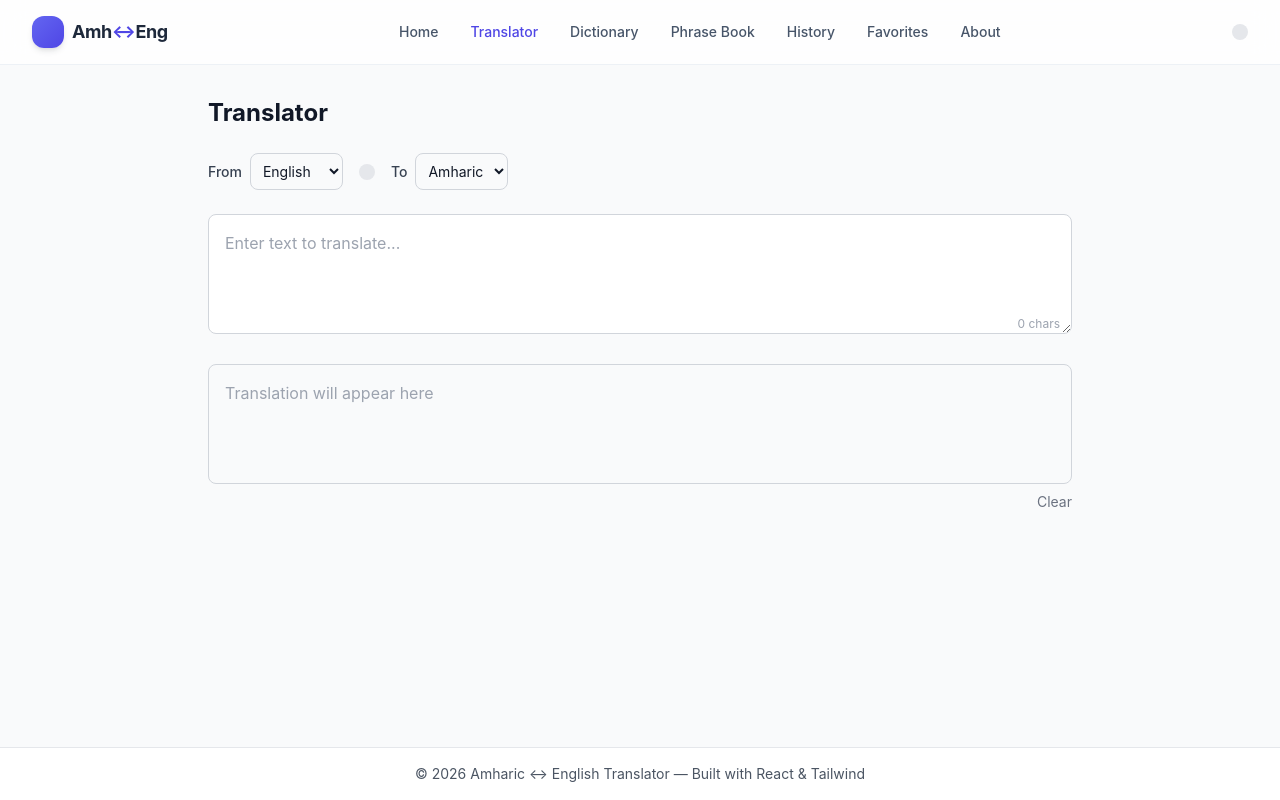
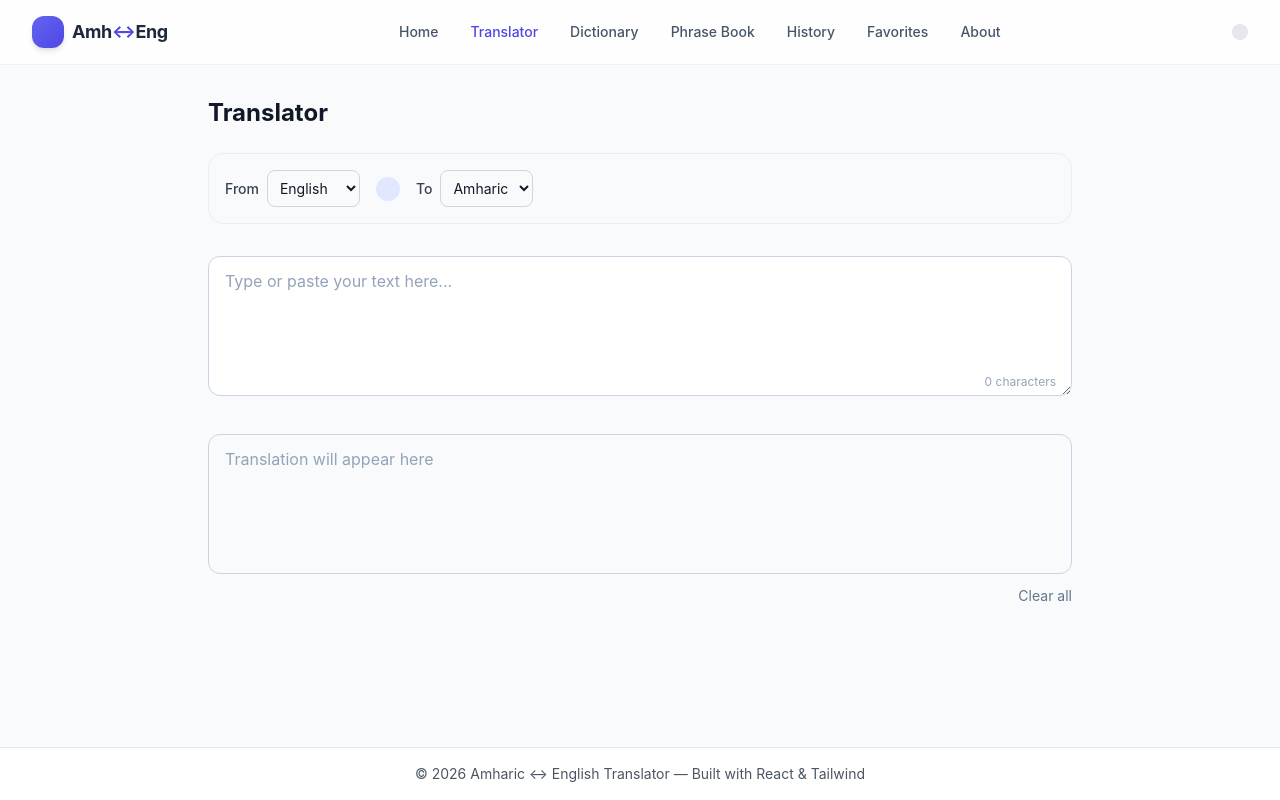
Before and after one commit to TadesseAsrie/Amharic-English-Translator-System, a React (Vite) app in the folder A-E-tran/: page /translator in a window 1280 px wide. Built offline with nearby package versions, Linux system fonts and the light colour scheme.

Commit message:
update translator form

```diff
--- a/A-E-tran/src/components/TranslatorForm.jsx
+++ b/A-E-tran/src/components/TranslatorForm.jsx
@@ -27,23 +27,17 @@ const TranslatorForm = () => {
     setCharCount(sourceText.length);
   }, [sourceText]);
 
-  // Debounce translation
   useEffect(() => {
     const timer = setTimeout(() => {
-      if (sourceText.trim()) {
-        translate(sourceText);
-      } else {
-        // Clear translated text if source empty
-        // (handled inside performTranslation)
-      }
-    }, 600);
+      if (sourceText.trim()) translate(sourceText);
+    }, 500);
     return () => clearTimeout(timer);
   }, [sourceText, sourceLang, targetLang]);
 
   const handleCopy = async () => {
     if (translatedText) {
       await copyToClipboard(translatedText);
-      // Could trigger a toast notification here
+      // Optionally trigger a toast
     }
   };
 
@@ -66,9 +60,9 @@ const TranslatorForm = () => {
   };
 
   return (
-    <div className="space-y-6">
-      {/* Language selection & swap */}
-      <div className="flex flex-wrap items-center gap-4">
+    <div className="space-y-8">
+      {/* Language row */}
+      <div className="flex flex-wrap items-center gap-4 bg-slate-50/50 dark:bg-slate-800/30 p-4 rounded-2xl border border-slate-200/60 dark:border-slate-700/60">
         <LanguageSelector
           value={sourceLang}
           onChange={setSourceLang}
@@ -80,7 +74,7 @@ const TranslatorForm = () => {
         />
         <button
           onClick={swapLanguages}
-          className="p-2 rounded-full bg-gray-200 dark:bg-gray-700 hover:bg-gray-300 dark:hover:bg-gray-600 transition"
+          className="p-3 rounded-full bg-indigo-100 dark:bg-indigo-900/30 text-indigo-600 dark:text-indigo-400 hover:bg-indigo-200 dark:hover:bg-indigo-800/40 transition-colors"
         >
           <i className="fas fa-arrows-alt-h"></i>
         </button>
@@ -95,59 +89,61 @@ const TranslatorForm = () => {
         />
       </div>
 
-      {/* Input area */}
+      {/* Input */}
       <div>
         <div className="relative">
           <textarea
             value={sourceText}
             onChange={(e) => setSourceText(e.target.value)}
-            placeholder="Enter text to translate..."
-            className="w-full min-h-[120px] p-4 border border-gray-300 dark:border-gray-600 rounded-lg bg-white dark:bg-gray-800 text-gray-900 dark:text-white focus:ring-2 focus:ring-indigo-500 focus:border-transparent resize-y"
+            placeholder="Type or paste your text here..."
+            className="input-area min-h-[140px] resize-y"
           />
-          <div className="absolute bottom-2 right-3 text-xs text-gray-400">
-            {charCount} chars
+          <div className="absolute bottom-3 right-4 text-xs text-slate-400 dark:text-slate-500">
+            {charCount} characters
           </div>
         </div>
         {error && (
-          <div className="mt-2 text-sm text-red-600 dark:text-red-400">
-            <i className="fas fa-exclamation-circle mr-1"></i> {error}
+          <div className="mt-2 text-sm text-red-600 dark:text-red-400 flex items-center gap-1">
+            <i className="fas fa-exclamation-circle"></i> {error}
           </div>
         )}
       </div>
 
-      {/* Translated output */}
+      {/* Output */}
       <div>
         <div className="relative">
-          <div className="w-full min-h-[120px] p-4 border border-gray-300 dark:border-gray-600 rounded-lg bg-gray-50 dark:bg-gray-800/50 text-gray-900 dark:text-white overflow-y-auto">
+          <div className="input-area min-h-[140px] bg-slate-50 dark:bg-slate-800/50 overflow-y-auto flex items-start">
             {isLoading ? (
-              <LoadingSpinner size="sm" />
+              <div className="flex justify-center w-full py-4">
+                <LoadingSpinner size="md" />
+              </div>
             ) : translatedText ? (
               <div className="whitespace-pre-wrap">{translatedText}</div>
             ) : (
-              <span className="text-gray-400 dark:text-gray-500">
+              <span className="text-slate-400 dark:text-slate-500">
                 Translation will appear here
               </span>
             )}
           </div>
           {translatedText && !isLoading && (
-            <div className="absolute bottom-2 right-3 flex space-x-2">
+            <div className="absolute bottom-3 right-3 flex gap-2">
               <button
                 onClick={handleCopy}
-                className="text-gray-500 hover:text-indigo-600 dark:hover:text-indigo-400"
+                className="p-2 rounded-lg bg-white dark:bg-slate-700 shadow-sm hover:shadow-md transition text-slate-500 hover:text-indigo-600 dark:hover:text-indigo-400"
                 title="Copy"
               >
                 <i className="fas fa-copy"></i>
               </button>
               <button
                 onClick={handleDownload}
-                className="text-gray-500 hover:text-indigo-600 dark:hover:text-indigo-400"
+                className="p-2 rounded-lg bg-white dark:bg-slate-700 shadow-sm hover:shadow-md transition text-slate-500 hover:text-indigo-600 dark:hover:text-indigo-400"
                 title="Download TXT"
               >
                 <i className="fas fa-download"></i>
               </button>
               <button
                 onClick={handleShare}
-                className="text-gray-500 hover:text-indigo-600 dark:hover:text-indigo-400"
+                className="p-2 rounded-lg bg-white dark:bg-slate-700 shadow-sm hover:shadow-md transition text-slate-500 hover:text-indigo-600 dark:hover:text-indigo-400"
                 title="Share"
               >
                 <i className="fas fa-share-alt"></i>
@@ -155,12 +151,12 @@ const TranslatorForm = () => {
             </div>
           )}
         </div>
-        <div className="mt-2 flex justify-end">
+        <div className="mt-3 flex justify-end">
           <button
             onClick={clearAll}
-            className="text-sm text-gray-500 dark:text-gray-400 hover:text-red-500 dark:hover:text-red-400"
+            className="text-sm text-slate-500 dark:text-slate-400 hover:text-red-500 dark:hover:text-red-400 transition"
           >
-            <i className="fas fa-times-circle mr-1"></i> Clear
+            <i className="fas fa-times-circle mr-1"></i> Clear all
           </button>
         </div>
       </div>
```
